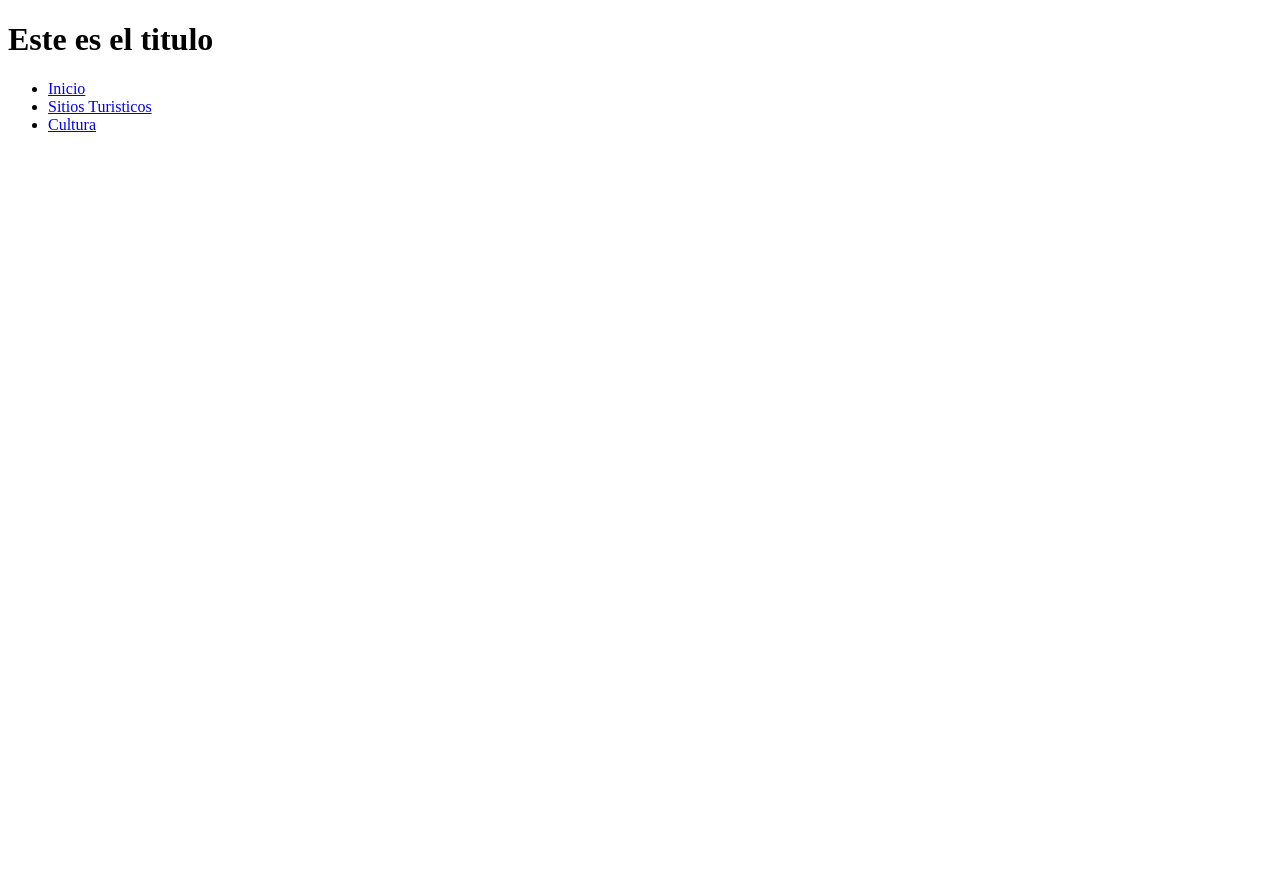
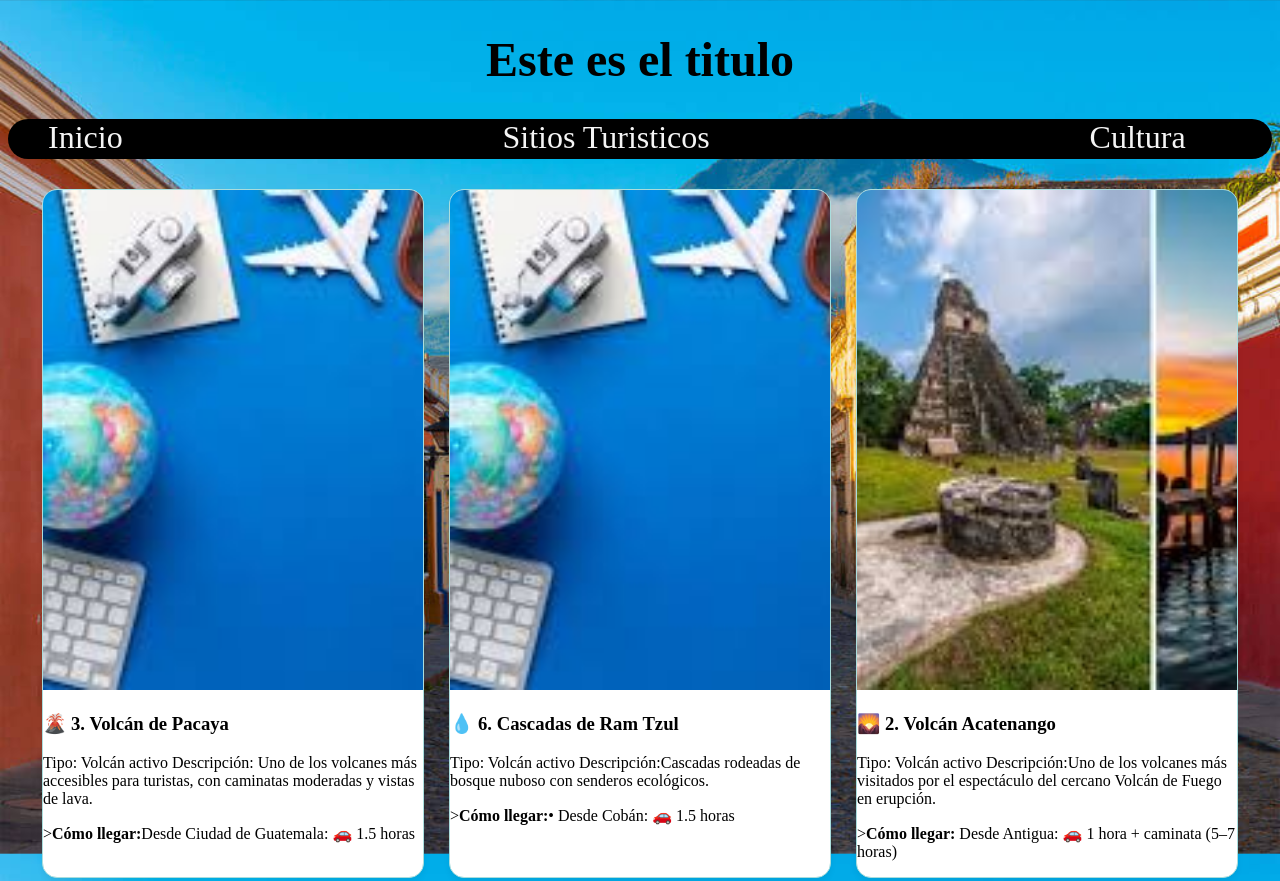
Before and after one commit to Christian-112/sitio_turismo, a plain HTML site: page sitios.html in a window 1280 px wide. Shown: the top 881 px of the page. Before the commit the page ends 800 px from the top, so only its background shows below. Drawn offline with Linux system fonts and the light colour scheme.

Commit message:
se agrego todo el apartado de sitios

```diff
--- /dev/null
+++ b/sitios.css
@@ -0,0 +1,56 @@
+ body{
+   background-image: url(antigua.jpg);
+    background-position: center;
+  background-repeat: no-repeat;
+   background-size: cover;
+    background-attachment: fixed;}
+ h1{
+    text-align: center;
+    font-size: 48px;
+    font-weight: bold;
+}
+.barra-nav{
+    width: 100%;
+    height: 5vh;
+    background-color: black;
+    border-radius: 20px;
+}
+ul{
+    display: flex;
+    width: 90%;
+    justify-content: space-between;
+}
+li{
+    font-size: 32px;
+    list-style: none;
+}
+ul li a{
+    color: whitesmoke;
+    text-decoration: none;
+}
+li a:hover{
+    background-color: gray;
+    padding: 1%;
+}
+
+.contenedor-principal-sitios{
+    display: flex;
+    flex-wrap: wrap;
+    justify-content:center;
+    gap: 25px;
+    padding: 20px;
+    max-width: 1250px;
+    margin: 10px auto ;
+    grid-template-columns: 1fr 1fr 1fr;
+}
+.card-curso{
+    width: 380px;
+    background:white;
+    border:1px solid #add;
+    border-radius: 15px;
+    overflow: hidden;
+    box-shadow: 0 4px 6px rgb(0,0,0,0.05) ;
+}
+img{
+    height: 500px;
+}
--- a/sitios.html
+++ b/sitios.html
@@ -3,18 +3,88 @@
 <head>
     <meta charset="UTF-8">
     <meta name="viewport" content="width=device-width, initial-scale=1.0">
+    <link rel="stylesheet" href="sitios.css">
     <title>Document</title>
 </head>
 <body>
     <h1>
         Este es el titulo
     </h1>
-    <nav>
+    <nav class="barra-nav">
         <ul>
             <li><a href="index.html">Inicio</a></li>
             <li><a href="sitios.html">Sitios Turisticos</a></li>
             <li><a href="cultura.html">Cultura</a></li>
         </ul>
     </nav>
-</body>
+
+<div class="contenedor-principal-sitios">
+
+    <div class="card-curso">
+        <div class="card-header"></div>
+        <img src="images.jpg" class="contacto-perfil">
+        <h3>🌋 3. Volcán de Pacaya</h3>
+        <p class="descripcion"> Tipo: Volcán activo
+             Descripción:
+                Uno de los volcanes más accesibles para turistas, con caminatas moderadas y vistas de lava.
+        </p>
+        <p class="descripcion">><strong>Cómo llegar:</strong>Desde Ciudad de Guatemala: 🚗 1.5 horas </p>
+    </div>
+
+        <div class="card-curso">
+        <div class="card-header"></div>
+        <img src="images.jpg" class="contacto-perfil">
+        <h3>💧 6. Cascadas de Ram Tzul
+</h3>
+        <p class="descripcion"> Tipo: Volcán activo
+            Descripción:Cascadas rodeadas de bosque nuboso con senderos ecológicos.       </p>
+        <p class="descripcion">><strong>Cómo llegar:</strong>•	Desde Cobán: 🚗 1.5 horas  </p>
+        </div>
+
+
+        <div class="card-curso">
+        <div class="card-header"></div>
+        <img src="lugares de guatemañla.jpg" class="contacto-perfil">
+        <h3>🌄 2. Volcán Acatenango</h3>
+        <p class="descripcion"> Tipo: Volcán activo
+            Descripción:Uno de los volcanes más visitados por el espectáculo del cercano Volcán de Fuego en erupción.</p>
+        <p class="descripcion">><strong>Cómo llegar:</strong> Desde Antigua: 🚗 1 hora + caminata (5–7 horas)  </p>
+        </div>
+
+
+         <div class="card-curso">
+        <div class="card-header"></div>
+        <img src="images.jpg" class="contacto-perfil">
+        <h3>🌄 2. Volcán Acatenango</h3>
+        <p class="descripcion"> Tipo: Volcán activo
+            Descripción:Uno de los volcanes más visitados por el espectáculo del cercano Volcán de Fuego en erupción.</p>
+        <p class="descripcion">><strong>Cómo llegar:</strong> Desde Antigua: 🚗 1 hora + caminata (5–7 horas)  </p>
+        </div>
+
+
+        <div class="card-curso">
+        <div class="card-header"></div>
+        <img src="images.jpg" class="contacto-perfil">
+        <h3>🌄 2. Volcán Acatenango</h3>
+        <p class="descripcion"> Tipo: Volcán activo
+            Descripción:Uno de los volcanes más visitados por el espectáculo del cercano Volcán de Fuego en erupción.</p>
+        <p class="descripcion">><strong>Cómo llegar:</strong> Desde Antigua: 🚗 1 hora + caminata (5–7 horas)  </p>
+        </div>
+
+
+        <div class="card-curso">
+        <div class="card-header"></div>
+        <a href="https://www.google.com/maps/dir/Rio+Dulce/Livingston">
+            <img src="images.jpg" class="contacto-perfil">
+        </a>
+        <h3>🌄 2. Volcán Acatenango</h3>
+        <p class="descripcion"> Tipo: Volcán activo
+            Descripción:Uno de los volcanes más visitados por el espectáculo del cercano Volcán de Fuego en erupción.</p>
+        <p class="descripcion">><strong>Cómo llegar:</strong> Desde Antigua: 🚗 1 hora + caminata (5–7 horas)  </p>
+        </div>
+
+
+
+
+    </body>
 </html>
```
Also changed, not shown: antigua.jpg (added), images.jpg (added), lugares de guatemañla.jpg (added).
